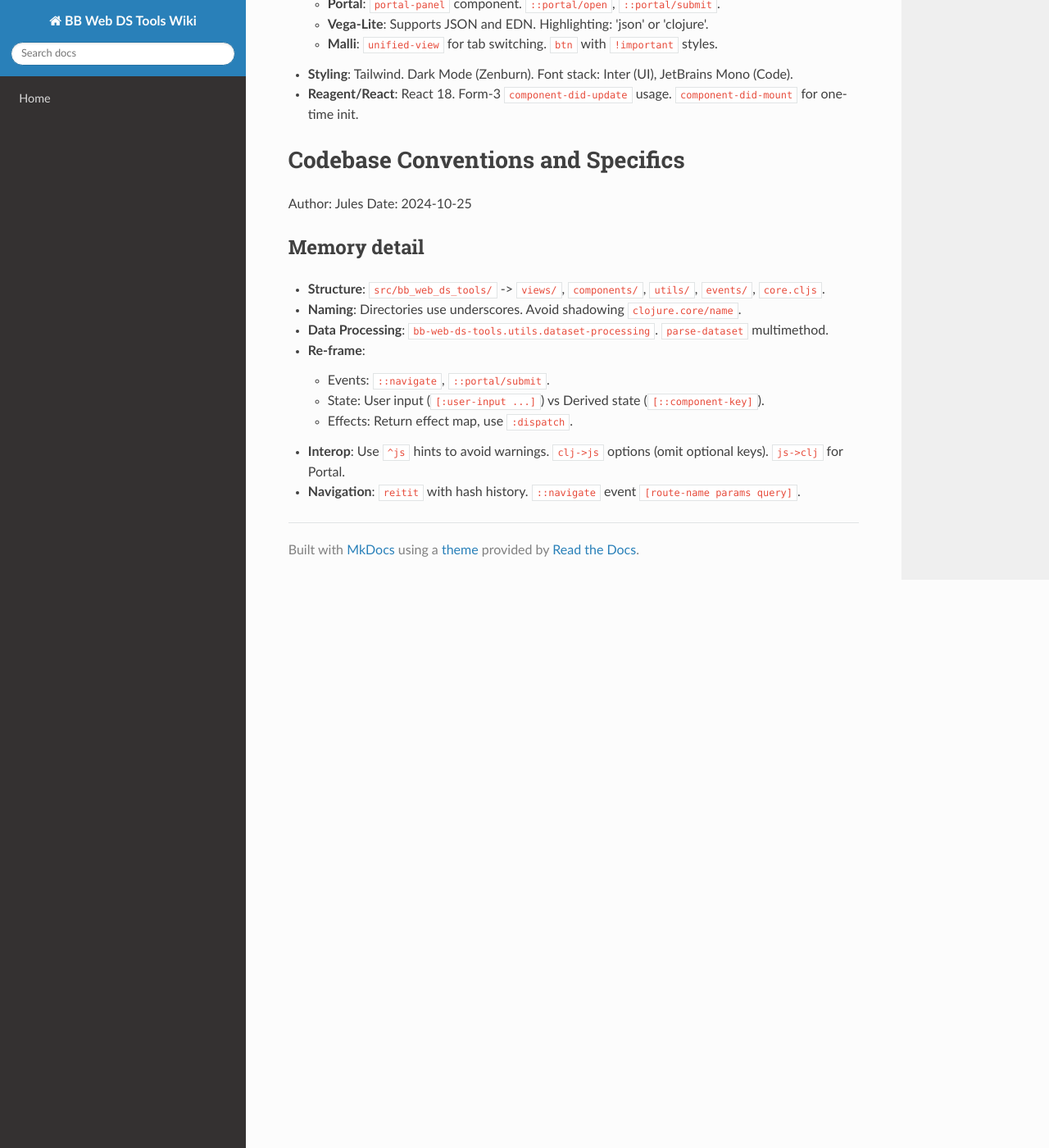
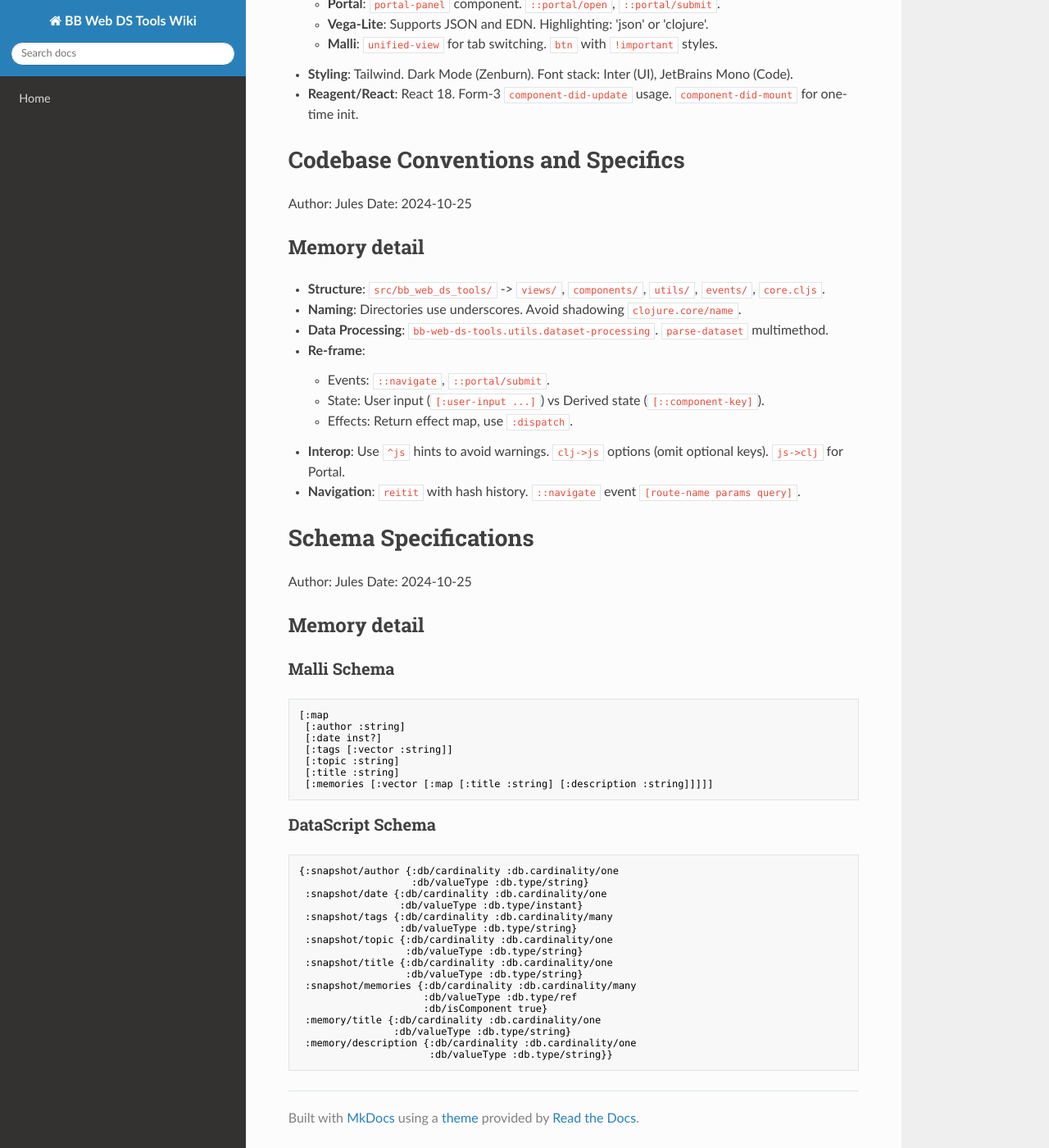
Before and after one commit to davidpham87/bb-web-ds-tools, an MkDocs documentation site: the page built from wiki/docs/agent_memory.md, in a window 1280 px wide and 1400 px high, scrolled down 2468 px. Shown: the whole window at 82% size. Built offline with MkDocs 1.6.1, drawn with Linux system fonts in a browser that asks for light colours; nearby versions of some CDN libraries.

Commit message:
Update agent memory docs with schema specifications
Added a 'Schema Specifications' section to `wiki/docs/agent_memory.md`, defining the Malli and DataScript schemas for the agent memory structure as requested.

````diff
--- a/wiki/docs/agent_memory.md
+++ b/wiki/docs/agent_memory.md
@@ -91,3 +91,44 @@ Date: 2024-10-25
     *   Effects: Return effect map, use `:dispatch`.
 *   **Interop**: Use `^js` hints to avoid warnings. `clj->js` options (omit optional keys). `js->clj` for Portal.
 *   **Navigation**: `reitit` with hash history. `::navigate` event `[route-name params query]`.
+
+# Schema Specifications
+
+Author: Jules
+Date: 2024-10-25
+
+## Memory detail
+
+### Malli Schema
+
+```clojure
+[:map
+ [:author :string]
+ [:date inst?]
+ [:tags [:vector :string]]
+ [:topic :string]
+ [:title :string]
+ [:memories [:vector [:map [:title :string] [:description :string]]]]]
+```
+
+### DataScript Schema
+
+```clojure
+{:snapshot/author {:db/cardinality :db.cardinality/one
+                   :db/valueType :db.type/string}
+ :snapshot/date {:db/cardinality :db.cardinality/one
+                 :db/valueType :db.type/instant}
+ :snapshot/tags {:db/cardinality :db.cardinality/many
+                 :db/valueType :db.type/string}
+ :snapshot/topic {:db/cardinality :db.cardinality/one
+                  :db/valueType :db.type/string}
+ :snapshot/title {:db/cardinality :db.cardinality/one
+                  :db/valueType :db.type/string}
+ :snapshot/memories {:db/cardinality :db.cardinality/many
+                     :db/valueType :db.type/ref
+                     :db/isComponent true}
+ :memory/title {:db/cardinality :db.cardinality/one
+                :db/valueType :db.type/string}
+ :memory/description {:db/cardinality :db.cardinality/one
+                      :db/valueType :db.type/string}}
+```
````
